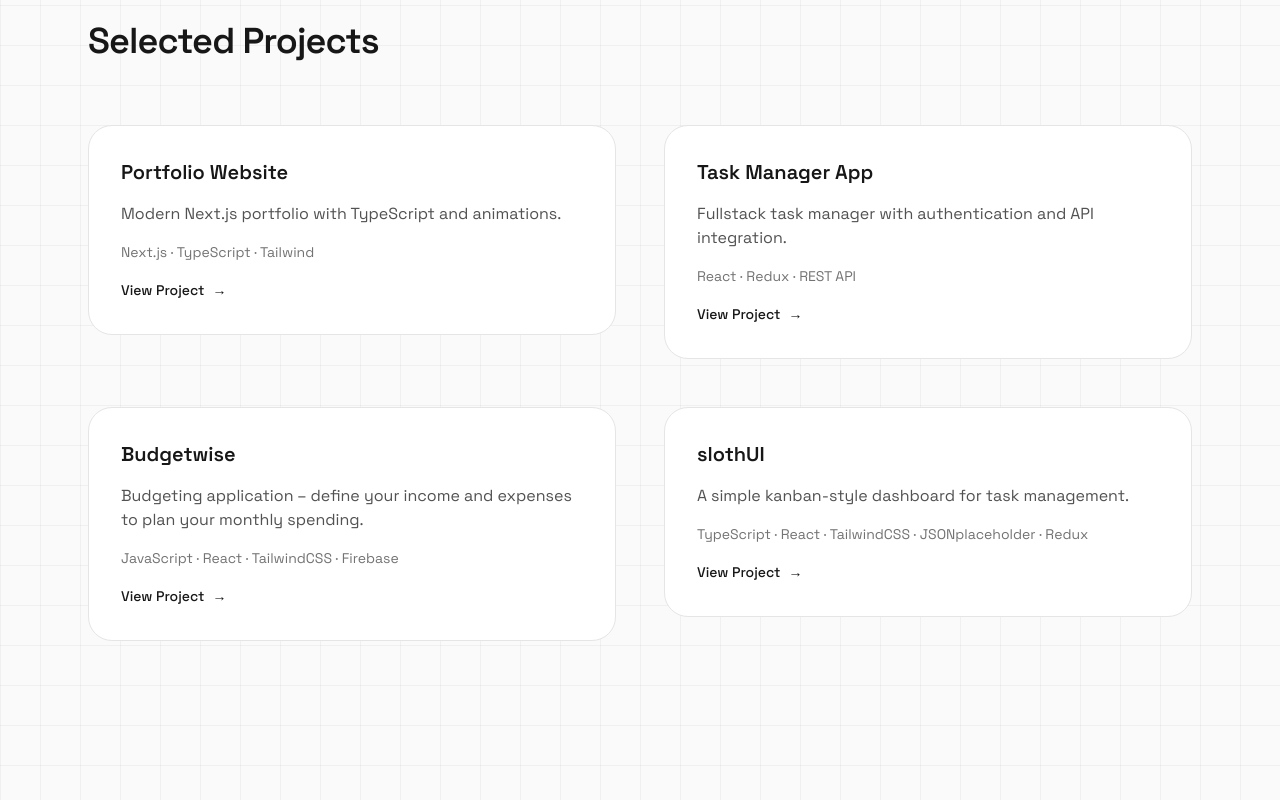
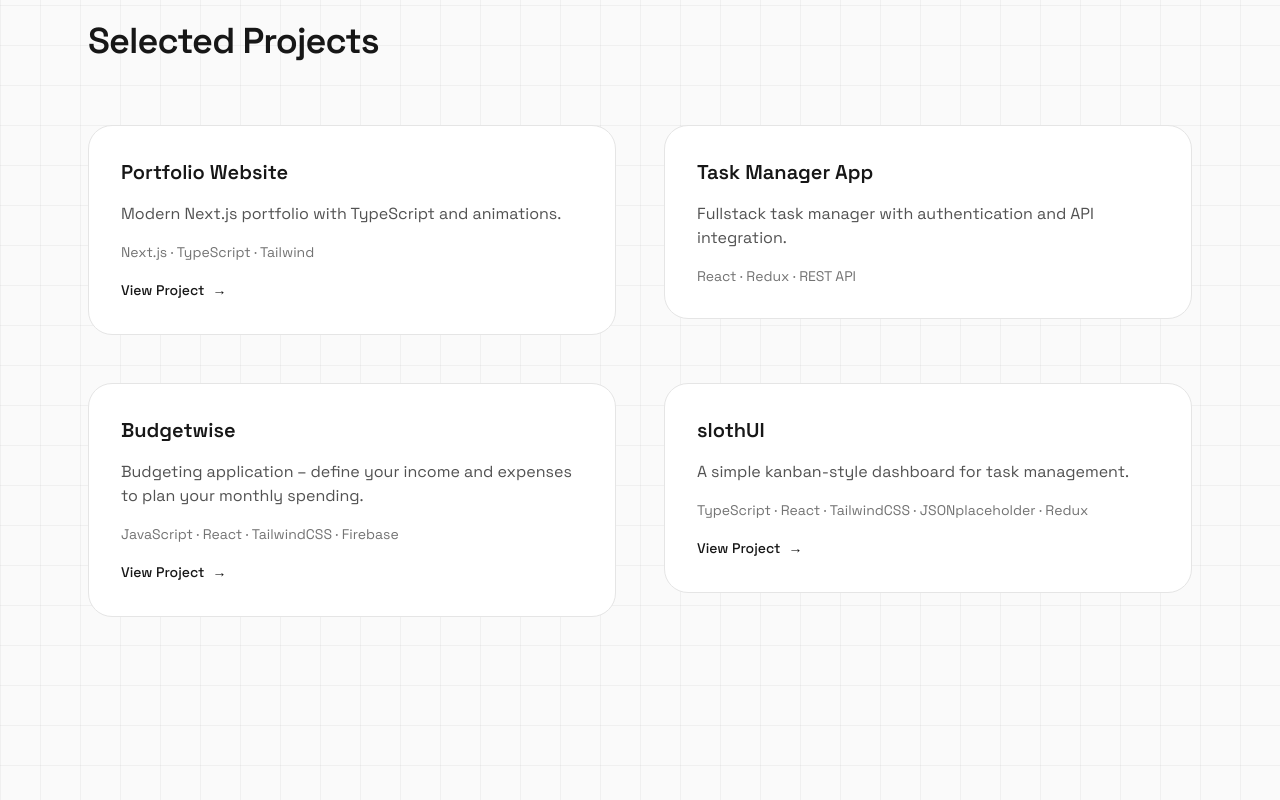
Before and after one commit to d-roncevic/dr-portfolio, a Next.js app: page / in a window 1280 px wide. Shown: the part 820-1620 px from the top of the page. Built offline with nearby package versions, Linux system fonts and the light colour scheme.

Commit message:
href fix

```diff
--- a/components/helper/ProjectCard.tsx
+++ b/components/helper/ProjectCard.tsx
@@ -35,7 +35,7 @@ export default function ProjectCard({
         <p className="text-neutral-600 dark:text-neutral-400">{description}</p>
 
         <p className="text-sm text-neutral-500">{tech}</p>
-
+        {url && (
           <Link href={url} className="pt-4" target="_blank">
             <span className="inline-flex items-center gap-2 text-sm font-medium group-hover:gap-3 transition-all hover:underline">
               View Project
@@ -44,6 +44,7 @@ export default function ProjectCard({
               </span>
             </span>
           </Link>
+        )}
       </div>
     </div>
   );
```
Lines whose indentation alone changed are shown as unchanged.
